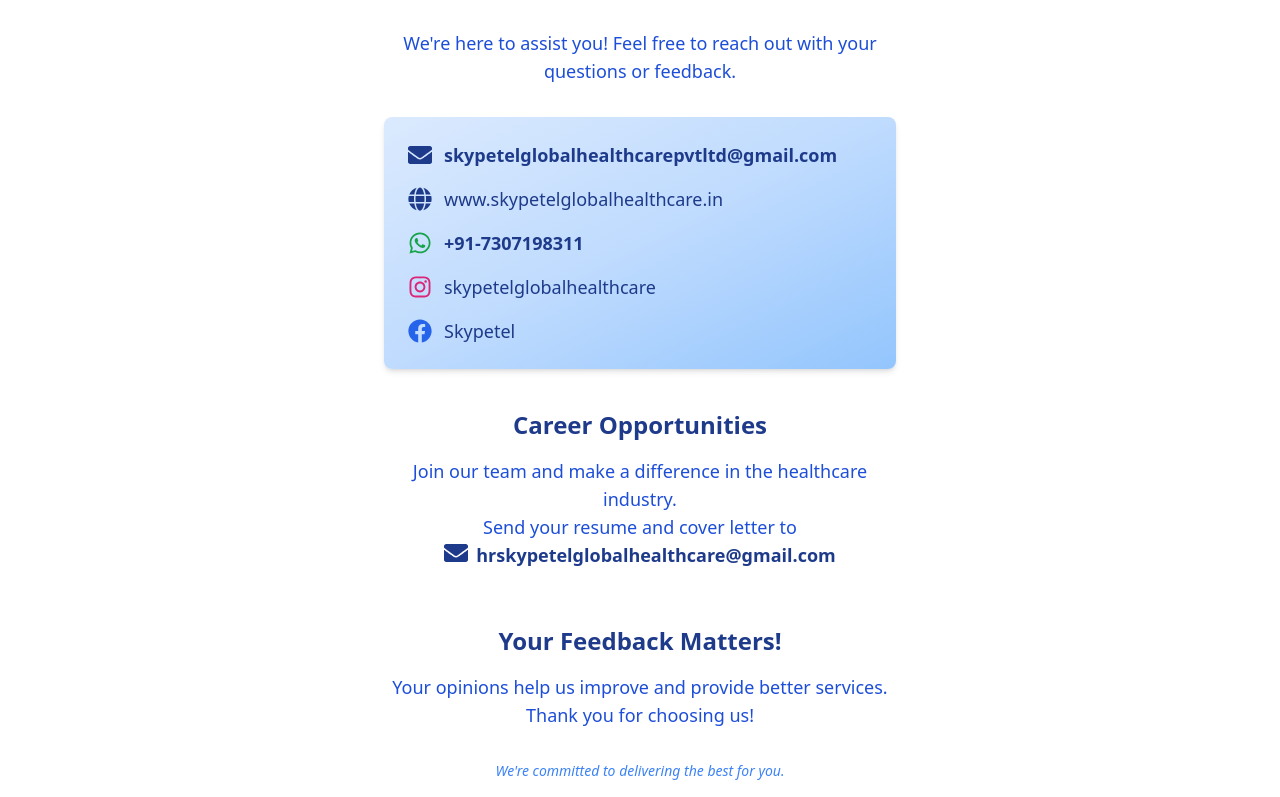
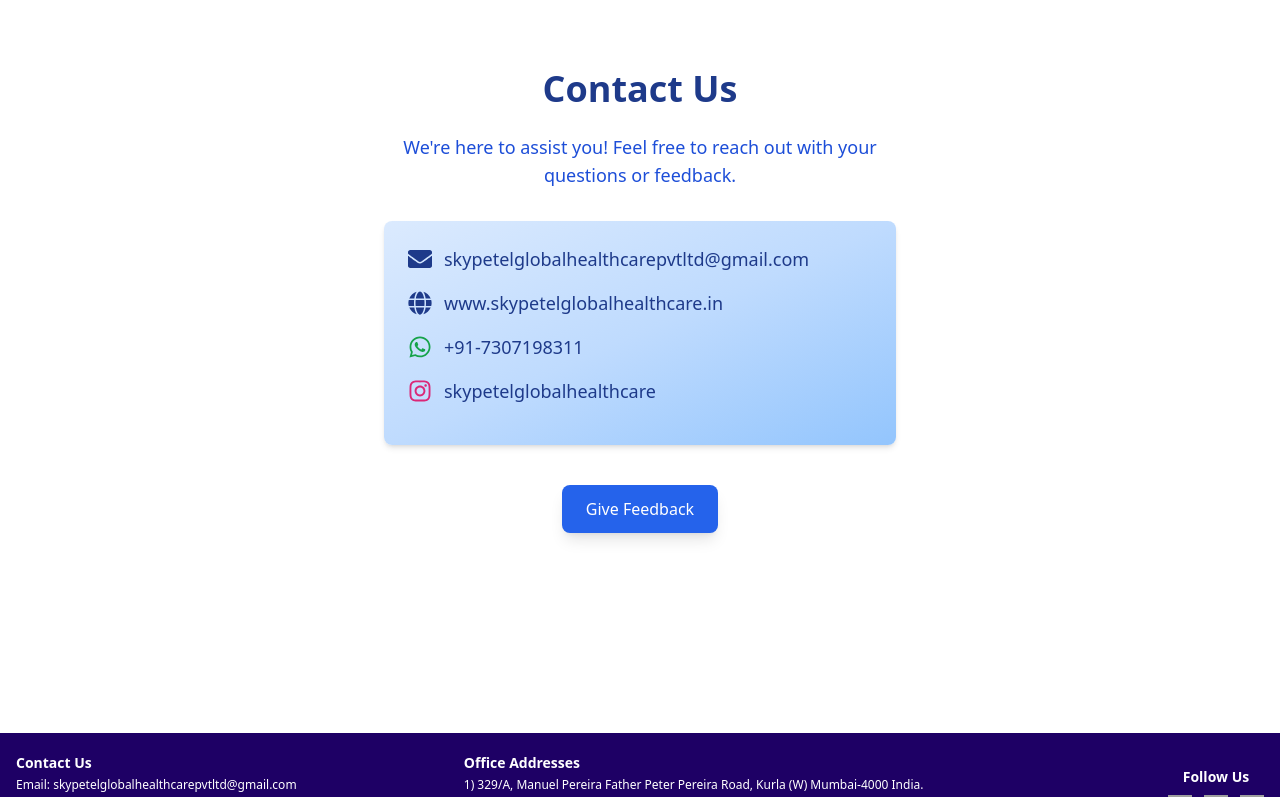
Before and after one commit to Code-bySalman/Sky-Petel, a React (Vite) app: page /contact-us in a window 1280 px wide. Shown: the part 283-1080 px from the top of the page. Built offline with nearby package versions, Linux system fonts and the light colour scheme; grey boxes are pictures that could not be loaded.

Commit message:
Feedback form added

```diff
--- a/src/Component/Contact.jsx
+++ b/src/Component/Contact.jsx
@@ -1,4 +1,4 @@
-import React from "react";
+import React, { useState } from "react";
 import {
   FaPhone,
   FaEnvelope,
@@ -9,6 +9,18 @@
 } from "react-icons/fa";
 
 const Contact = () => {
+  const [showFeedbackForm, setShowFeedbackForm] = useState(false);
+  const [feedback, setFeedback] = useState({
+    name: "",
+    gender: "",
+    address: "",
+    mobile: "",
+    altMobile: "",
+    email: "",
+    productName: "",
+    description: "",
+  });
+
   const handleEmailClick = () => {
     const emailAddress = "skypetelglobalhealthcarepvtltd@gmail.com";
     const subject = "Inquiry";
@@ -19,30 +31,36 @@
     )}&body=${encodeURIComponent(body)}`;
   };
 
+  const handleSubmitFeedback = (e) => {
+    e.preventDefault();
+    const emailBody = `
+      Name: ${feedback.name}
+      Gender: ${feedback.gender}
+      Address: ${feedback.address}
+      Mobile No.: ${feedback.mobile}
+      Alternative No.: ${feedback.altMobile}
+      Email ID: ${feedback.email}
+      Product Name: ${feedback.productName}
+      Description/Comments: ${feedback.description}
+    `;
+    window.location.href = `mailto:skypetelglobalhealthcarepvtltd@gmail.com?subject=Feedback&body=${encodeURIComponent(
+      emailBody
+    )}`;
+  };
+
   return (
-    <div
-      className="min-h-screen flex items-center justify-center  mt-8 mb-8"
-    >
-      <div className="max-w-xl mx-auto p-8 rounded-xl  my-8 ">
-        <h2 className="text-4xl font-bold text-blue-900 mb-6 text-center">
-          Contact Us
-        </h2>
+    <div className="min-h-screen flex items-center justify-center mt-8 mb-8">
+      <div className="max-w-xl mx-auto p-8 rounded-xl my-8">
+        <h2 className="text-4xl font-bold text-blue-900 mb-6 text-center">Contact Us</h2>
         <p className="text-lg text-blue-700 mb-8 text-center">
-          We're here to assist you! Feel free to reach out with your questions
-          or feedback.
+          We're here to assist you! Feel free to reach out with your questions or feedback.
         </p>
 
-        <div className="p-6 rounded-lg shadow-md bg-gradient-to-br from-blue-100 via-blue-200 to-blue-300 transform transition duration-500 hover:scale-125">
-          <div
-            className="flex items-center text-blue-900 mb-4 cursor-pointer"
-            onClick={handleEmailClick}
-          >
+        <div className="p-6 rounded-lg shadow-md bg-gradient-to-br from-blue-100 via-blue-200 to-blue-300">
+          <div className="flex items-center text-blue-900 mb-4 cursor-pointer" onClick={handleEmailClick}>
             <FaEnvelope className="text-2xl mr-3" />
-            <span className="text-lg font-medium">
-              <strong>skypetelglobalhealthcarepvtltd@gmail.com</strong>
-            </span>
+            <span className="text-lg font-medium">skypetelglobalhealthcarepvtltd@gmail.com</span>
           </div>
-
           <div className="flex items-center text-blue-900 mb-4">
             <FaGlobe className="text-2xl mr-3" />
             <a
@@ -54,14 +72,10 @@
               www.skypetelglobalhealthcare.in
             </a>
           </div>
-
           <div className="flex items-center text-blue-900 mb-4">
             <FaWhatsapp className="text-2xl mr-3 text-green-600" />
-            <span className="text-lg font-medium">
-              <strong>+91-7307198311</strong>
-            </span>
+            <span className="text-lg font-medium">+91-7307198311</span>
           </div>
-
           <div className="flex items-center text-blue-900 mb-4">
             <FaInstagram className="text-2xl mr-3 text-pink-600" />
             <a
@@ -73,63 +87,40 @@
               skypetelglobalhealthcare
             </a>
           </div>
-
-          <div className="flex items-center text-blue-900">
-            <FaFacebook className="text-2xl mr-3 text-blue-600" />
-            <a
-              href="https://facebook.com/Skypetel"
-              className="text-lg font-medium hover:underline"
-              target="_blank"
-              rel="noopener noreferrer"
-            >
-              Skypetel
-            </a>
-          </div>
         </div>
 
-        {/* Career Opportunities Section */}
         <div className="mt-10 text-center">
-  <h3 className="text-2xl font-semibold text-blue-900 mb-4">
-    Career Opportunities
-  </h3>
-  <p className="text-blue-700 text-lg">
-    Join our team and make a difference in the healthcare industry.
-  </p>
-  <div className="flex flex-col items-center"> {/* Added flex-col and items-center */}
-    <p className="text-blue-700 text-lg">
-      Send your resume and cover letter to
-    </p>
-    <div
-      className="flex items-center text-blue-900 mb-4 cursor-pointer"
-      onClick={handleEmailClick}
-    >
-      <div className="flex flex-row">
-        <FaEnvelope className="text-2xl" />
-        <span className="text-lg font-medium pl-2"> {/* Adjusted padding */}
-          <strong>hrskypetelglobalhealthcare@gmail.com</strong>
-        </span>
-      </div>
-    </div>
-  </div>
-</div>
-
-        {/* Feedback Section */}
-        <div className="mt-10 text-center">
-          <h3 className="text-2xl font-semibold text-blue-900 mb-4">
-            Your Feedback Matters!
-          </h3>
-          <p className="text-blue-700 text-lg">
-            Your opinions help us improve and provide better services. Thank you
-            for choosing us!
-          </p>
+          <button
+            className="bg-blue-600 text-white px-6 py-3 rounded-lg shadow-lg hover:bg-blue-700 transition"
+            onClick={() => setShowFeedbackForm(true)}
+          >
+            Give Feedback
+          </button>
         </div>
 
-        {/* Footer Message */}
-        <div className="mt-8 text-center">
-          <p className="text-sm text-blue-500 italic">
-            We're committed to delivering the best for you.
-          </p>
-        </div>
+        {showFeedbackForm && (
+          <div className="fixed inset-0 flex items-center justify-center bg-black bg-opacity-50 px-4">
+            <div className="bg-white p-6 rounded-lg max-w-lg w-full">
+              <h3 className="text-2xl font-semibold text-blue-900 mb-4">Feedback Form</h3>
+              <form onSubmit={handleSubmitFeedback} className="space-y-3">
+                <input type="text" placeholder="Name*" className="w-full p-2 border rounded" required onChange={(e) => setFeedback({ ...feedback, name: e.target.value })} />
+                <select className="w-full p-2 border rounded" required onChange={(e) => setFeedback({ ...feedback, gender: e.target.value })}>
+                  <option value="">Select Gender*</option>
+                  <option value="Male">Male</option>
+                  <option value="Female">Female</option>
+                </select>
+                <input type="text" placeholder="Address*" className="w-full p-2 border rounded" required onChange={(e) => setFeedback({ ...feedback, address: e.target.value })} />
+                <input type="tel" placeholder="Mobile No.*" className="w-full p-2 border rounded" required onChange={(e) => setFeedback({ ...feedback, mobile: e.target.value })} />
+                <input type="email" placeholder="Email ID*" className="w-full p-2 border rounded" required onChange={(e) => setFeedback({ ...feedback, email: e.target.value })} />
+                <textarea placeholder="Description/Comments*" className="w-full p-2 border rounded" required onChange={(e) => setFeedback({ ...feedback, description: e.target.value })}></textarea>
+                <div className="flex justify-between">
+                  <button className="bg-blue-600 text-white px-4 py-2 rounded">Submit</button>
+                  <button type="button" className="bg-gray-400 text-white px-4 py-2 rounded" onClick={() => setShowFeedbackForm(false)}>Cancel</button>
+                </div>
+              </form>
+            </div>
+          </div>
+        )}
       </div>
     </div>
   );
```
